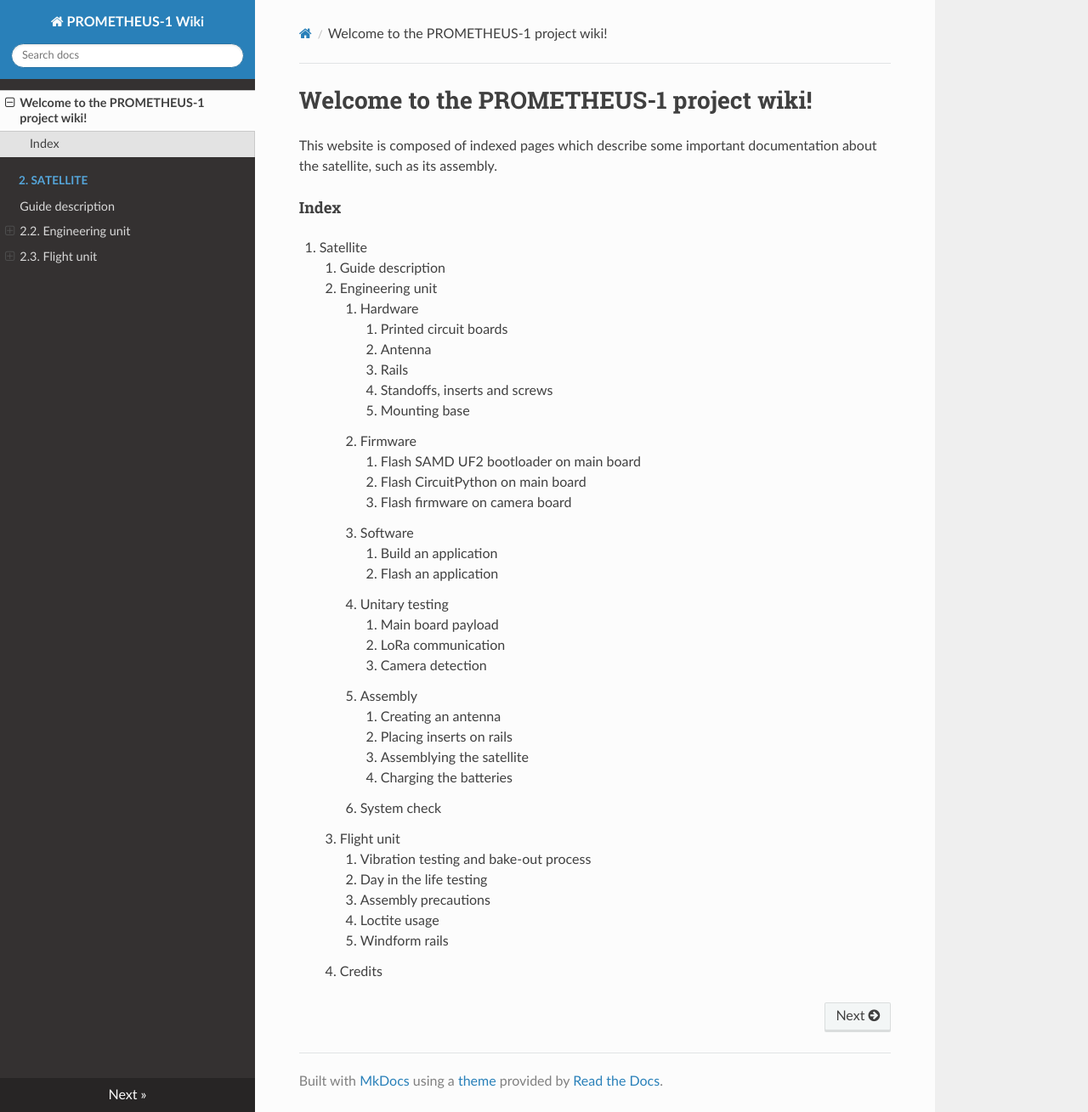
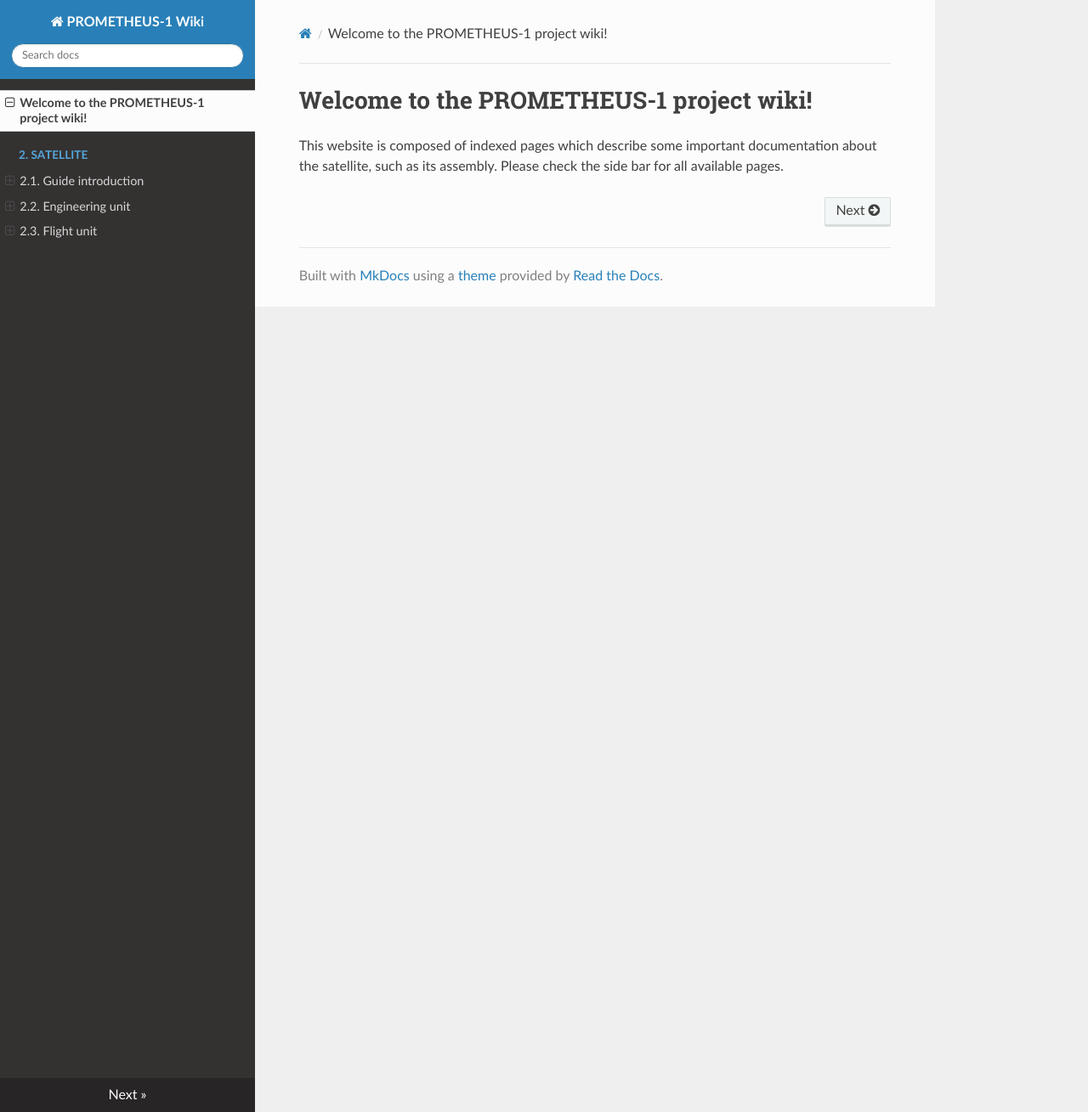
Before and after one commit to AFS-pt/PROMETHEUS-1, an MkDocs documentation site: the page built from docs/index.md, in a window 1280 px wide and 1309 px high. Shown: the whole window at 85% size. Built offline with MkDocs 1.6.1, drawn with Linux system fonts in a browser that asks for light colours; nearby versions of some CDN libraries.

Commit message:
Updated wiki

```diff
--- a/docs/index.md
+++ b/docs/index.md
@@ -1,39 +1,3 @@
 # Welcome to the PROMETHEUS-1 project wiki!
 
-This website is composed of indexed pages which describe some important documentation about the satellite, such as its assembly.
-
-#### Index
-
-1. Satellite
-    1. Guide description
-    1. Engineering unit
-        1. Hardware
-            1. Printed circuit boards
-            1. Antenna
-            1. Rails
-            1. Standoffs, inserts and screws
-            1. Mounting base
-        1. Firmware
-            1. Flash SAMD UF2 bootloader on main board
-            1. Flash CircuitPython on main board
-            1. Flash firmware on camera board
-        1. Software
-            1. Build an application
-            1. Flash an application
-        1. Unitary testing
-            1. Main board payload
-            1. LoRa communication
-            1. Camera detection
-        1. Assembly
-            1. Creating an antenna
-            1. Placing inserts on rails
-            1. Assemblying the satellite
-            1. Charging the batteries
-        1. System check
-    1. Flight unit
-        1. Vibration testing and bake-out process
-        1. Day in the life testing
-        1. Assembly precautions
-        1. Loctite usage
-        1. Windform rails
-    1. Credits
+This website is composed of indexed pages which describe some important documentation about the satellite, such as its assembly. Please check the side bar for all available pages.
```
Also changed, not shown: docs/2. Satellite/2.1. Guide introduction/2.1.1. Guide description.md (renamed from docs/2. Satellite/2.1. Guide description.md, +2 -0 lines), docs/2. Satellite/2.3. Flight unit/2.3.1. Flight unit considerations.md (+9 -5 lines).
